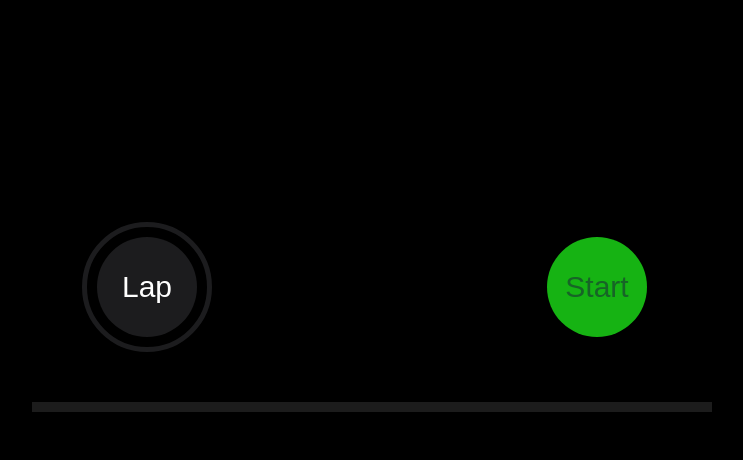
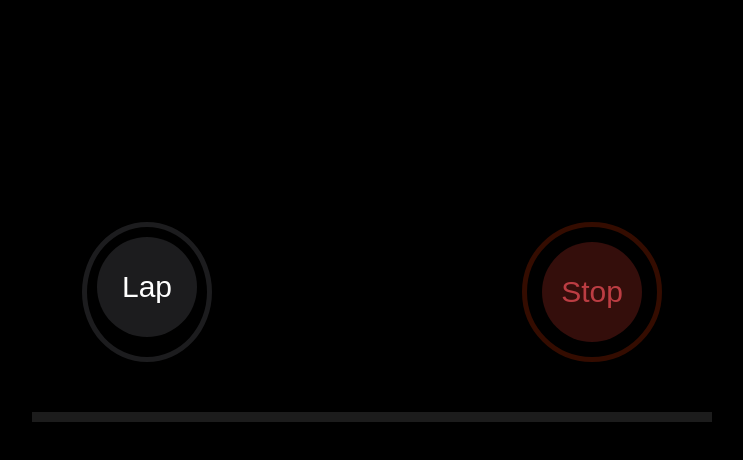
Before and after one commit to cyanide47/LapWatch_App, a plain HTML site: page index.html in a window 1280 px wide. Both pictures are taken after a click on the button "Start". Shown: the part 328-788 px from the top of the page, without its empty margins (268-1011 px from the left). Drawn offline with Linux system fonts and the light colour scheme.

Commit message:
rajout de la fonctionnalité Start/Stop du timer.

```diff
--- a/index.html
+++ b/index.html
@@ -17,7 +17,7 @@
 					<button class="lapResetBtn">Lap</button>
 				</div>
 
-				<div class="mainStartbtn">
+				<div class="mainStartBtn">
 					<button class="startBtn">Start</button>
 				</div>
 
--- a/index.js
+++ b/index.js
@@ -1,5 +1,5 @@
 const startBtn = document.querySelector('.startBtn');
-const mainStartBtn = document.querySelector('.mainStartbtn');
+const mainStartBtn = document.querySelector('.mainStartBtn');
 
 const lapResetBtn = document.querySelector('.lapResetBtn');
 const mainLapBtn = document.querySelector('.mainlapBtn');
@@ -25,6 +25,7 @@ startBtn.addEventListener('click', () => {
     }else {
         clearInterval(int);
     }
+    changeStartBtn();
 })
 
 function displayTimer(){
@@ -45,3 +46,19 @@ function displayTimer(){
 
     time.innerHTML = `${m}:${s}:${ms}`;
 }
+
+function changeStartBtn() {
+    if(isTimerStarted === false){
+        isTimerStarted = true;
+
+        startBtn.innerHTML = "Stop";
+        startBtn.classList.add("timerStarted");
+        mainStartBtn.classList.add("timerStartedMain");
+    }else {
+        isTimerStarted = false;
+
+        startBtn.innerHTML = "Start";
+        startBtn.classList.remove("timerStarted");
+        mainStartBtn.classList.remove("timerStartedMain");
+    }
+}
--- a/style.css
+++ b/style.css
@@ -37,7 +37,7 @@ body {
     font-size: 30px;
 }
 
-.mainStartbtn{
+.mainStartBtn{
     border-radius: 50%;
     border: 50% solid #023a01;
     padding: 15px;
@@ -60,3 +60,15 @@ body {
     color: white;
     border: none;
 }
+
+.timerStarted{
+    background-color: #340E0B;
+    color: #BC3D43;
+
+}
+
+.timerStartedMain{
+    border: 5px solid #340C00;
+
+
+}
```
